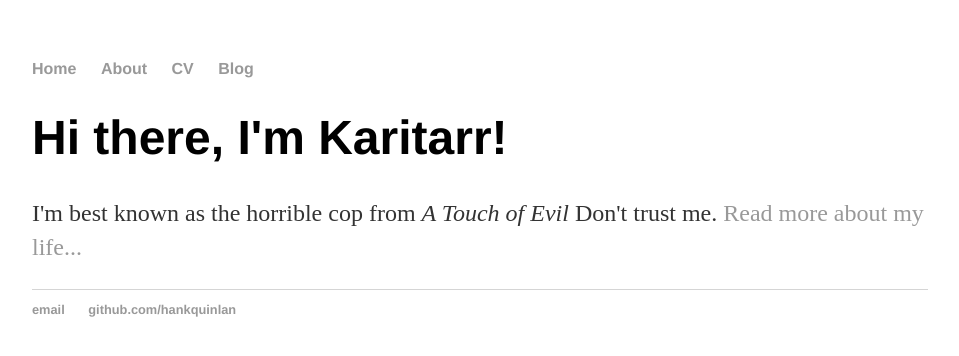
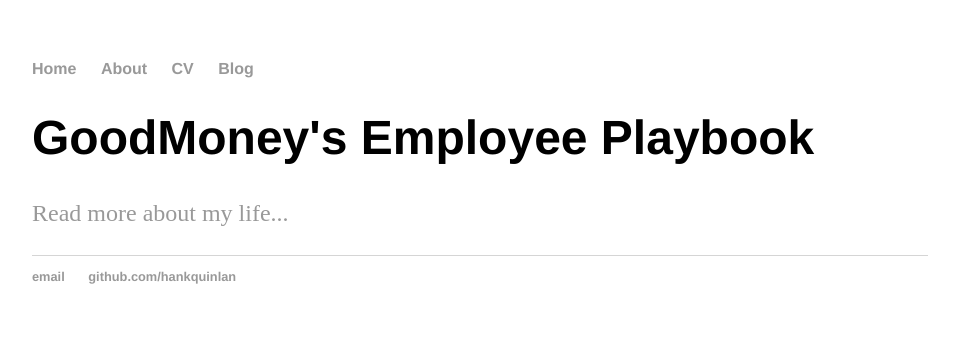
Before and after one commit to karitarr/karitarr.github.io, a Jekyll site: the page built from index.html, in a window 1280 px wide. Shown: the top 356 px of the page, without its empty margins (160-1119 px from the left). Built offline with Jekyll 4.4.1, drawn with Linux system fonts in a browser that asks for light colours.

Commit message:
Update index.html

```diff
--- a/index.html
+++ b/index.html
@@ -1,8 +1,8 @@
 ---
 layout: default
-title: Hank Quinlan, Horrible Cop
+title: GoodMoney Playbook
 ---
 <div class="blurb">
-	<h1>Hi there, I'm Karitarr!</h1>
-	<p>I'm best known as the horrible cop from <em>A Touch of Evil</em> Don't trust me. <a href="/about">Read more about my life...</a></p>
+	<h1>GoodMoney's Employee Playbook</h1>
+	<p><a href="/engineering">Read more about my life...</a></p>
 </div><!-- /.blurb -->
```
